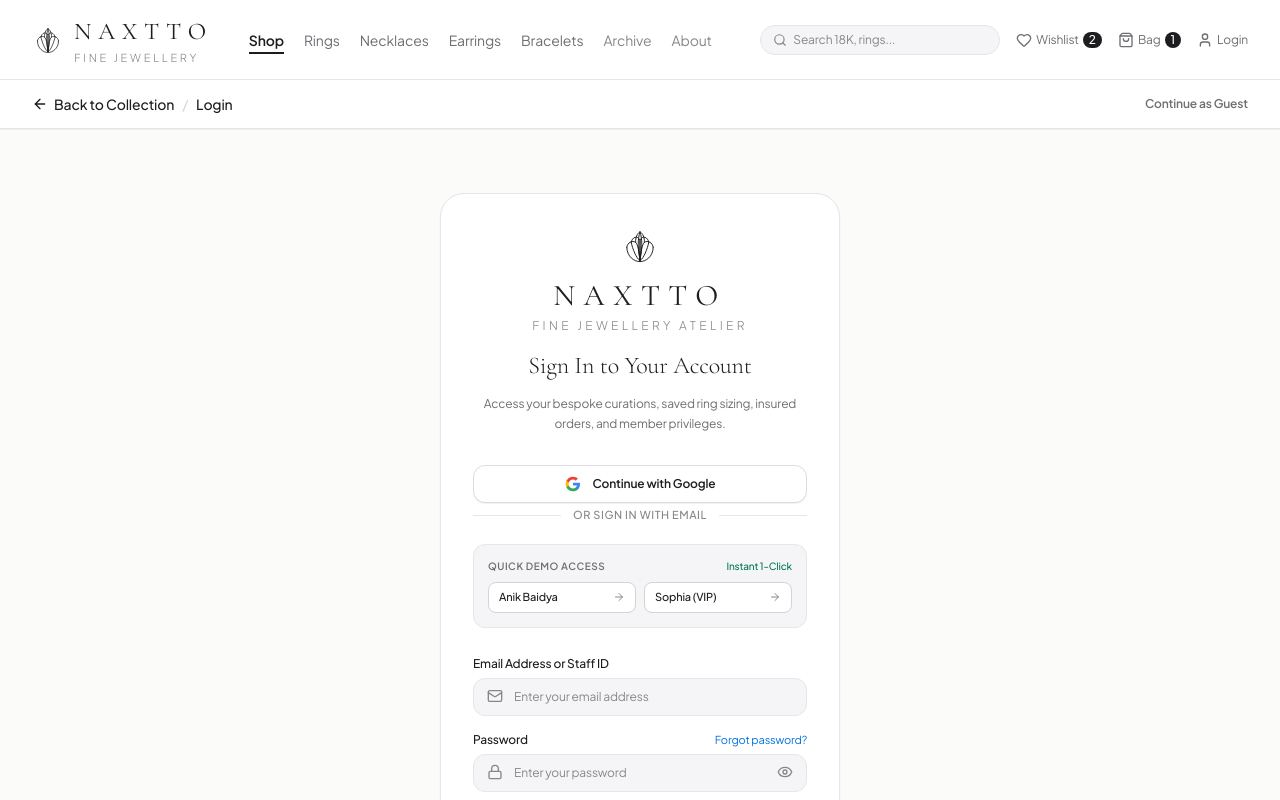
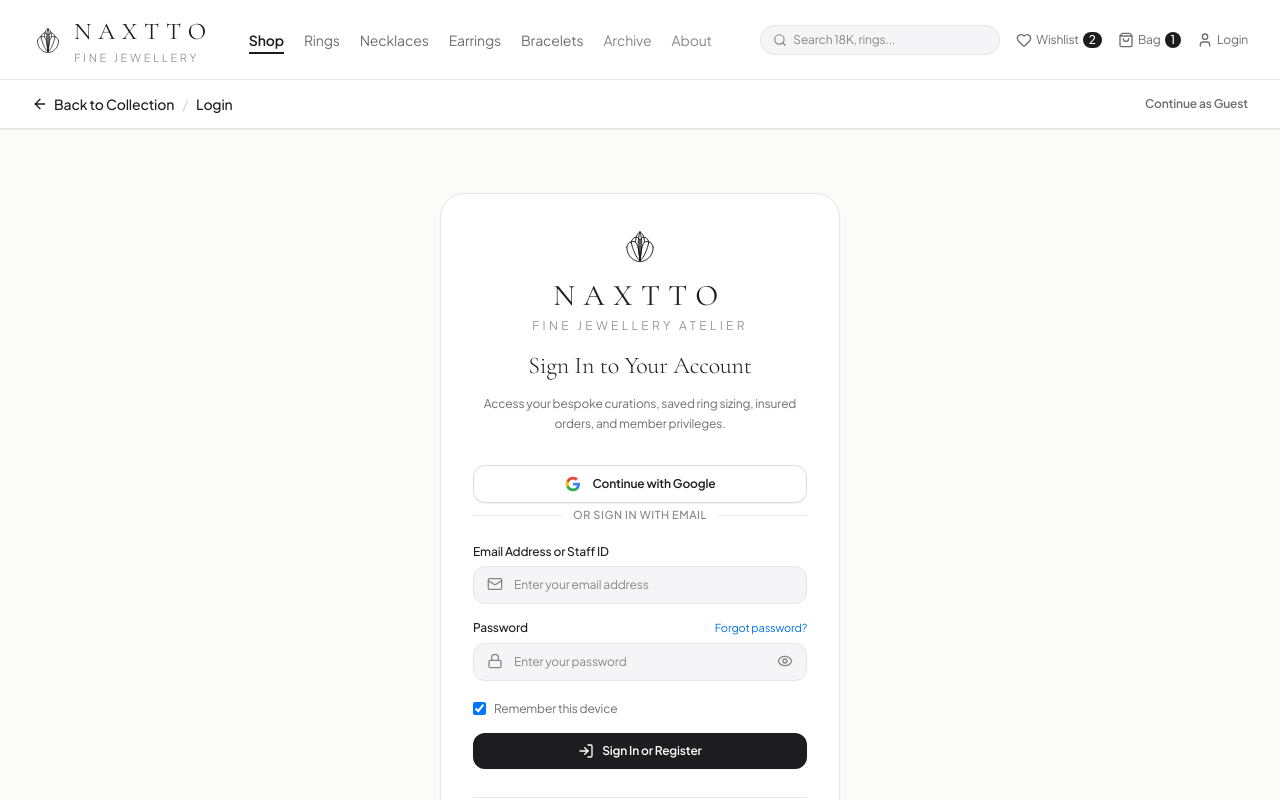
Before and after one commit to anikb6036/NaxtTo, a React (Vite) app: page / in a window 1280 px wide. Both pictures are taken after a click on the button "Login". Shown: the top 800 px of the page. Built offline with nearby package versions, Linux system fonts and the light colour scheme; a web font is replaced by a local one.

Commit message:
refactor(auth): remove unused quick login and domain logic
Clean up redundant state variables and helper functions related to debug domains and quick-login testing.

```diff
--- a/src/components/AccountPage.tsx
+++ b/src/components/AccountPage.tsx
@@ -70,13 +70,10 @@ export const AccountPage: React.FC<AccountPageProps> = ({
   const [authError, setAuthError] = useState<string | null>(null);
   const [authLoading, setAuthLoading] = useState(false);
   const [isGoogleLoading, setIsGoogleLoading] = useState(false);
-  const [unauthorizedDomain, setUnauthorizedDomain] = useState<string | null>(null);
-  const [copiedDomain, setCopiedDomain] = useState(false);
 
   const handleLoginSubmit = async (e: React.FormEvent) => {
     e.preventDefault();
     setAuthError(null);
-    setUnauthorizedDomain(null);
     const identifier = loginEmail.trim();
     const enteredPassword = loginPassword.trim();
 
@@ -160,25 +157,9 @@ export const AccountPage: React.FC<AccountPageProps> = ({
     }
   };
 
-  const handleQuickLogin = (email: string, name: string, tier: string = 'Atelier Connoisseur') => {
-    setAuthError(null);
-    setUnauthorizedDomain(null);
-    onUpdateUser({
-      id: `usr-${Date.now()}`,
-      name,
-      email,
-      isLoggedIn: true,
-      memberTier: tier,
-      memberSince: new Date().toLocaleDateString('en-US', { month: 'long', year: 'numeric' })
-    });
-    setUserName(name);
-    setUserEmail(email);
-  };
-
   const handleGoogleLogin = async () => {
     setIsGoogleLoading(true);
     setAuthError(null);
-    setUnauthorizedDomain(null);
     try {
       const { signInWithPopup } = await import('firebase/auth');
       const { auth, googleAuthProvider } = await import('../lib/firebase');
@@ -199,9 +180,7 @@ export const AccountPage: React.FC<AccountPageProps> = ({
     } catch (err: any) {
       console.error('Google Auth Error:', err);
       if (err.code === 'auth/unauthorized-domain' || err.message?.includes('unauthorized-domain')) {
-        const currentHost = window.location.hostname;
-        setUnauthorizedDomain(currentHost);
-        setAuthError(`Firebase domain authorization required for "${currentHost}". You can authorize it in Firebase Console or use the Instant 1-Click Google Patron Login below.`);
+        setAuthError(`Domain authorization required: Please add "${window.location.hostname}" to Authorized Domains in your Firebase Console (Authentication > Settings > Authorized domains).`);
       } else if (err.code === 'auth/popup-closed-by-user') {
         setAuthError('Google Sign-In popup was closed. Please try again.');
       } else if (err.code === 'auth/popup-blocked') {
@@ -209,7 +188,7 @@ export const AccountPage: React.FC<AccountPageProps> = ({
       } else if (err.code === 'auth/cancelled-popup-request') {
         // user clicked multiple times
       } else {
-        setAuthError(err.message || 'Google authentication failed. Please try again or use direct login.');
+        setAuthError(err.message || 'Google authentication failed. Please try again.');
       }
     } finally {
       setIsGoogleLoading(false);
@@ -432,86 +411,13 @@ export const AccountPage: React.FC<AccountPageProps> = ({
               </div>
             </div>
 
-            {/* Error & Domain Authorization Banner */}
-            {unauthorizedDomain && (
-              <div id="unauthorized-domain-banner" className="p-4 bg-amber-50 border border-amber-200 text-amber-900 rounded-xl space-y-3 text-xs animate-fadeIn">
-                <div className="flex items-start gap-2.5">
-                  <AlertCircle className="w-4 h-4 text-amber-600 shrink-0 mt-0.5" />
-                  <div>
-                    <p className="font-semibold text-amber-950">Firebase Domain Authorization</p>
-                    <p className="text-[11px] text-amber-800 mt-0.5">
-                      To enable live Google OAuth popups on this container, add this domain to your Firebase Console under <span className="font-medium">Authentication &gt; Settings &gt; Authorized domains</span>.
-                    </p>
-                  </div>
-                </div>
-
-                <div className="flex items-center gap-2 bg-white/80 border border-amber-200 rounded-lg p-2 font-mono text-[11px]">
-                  <span className="truncate flex-1 text-amber-950 select-all">{unauthorizedDomain}</span>
-                  <button
-                    type="button"
-                    onClick={() => {
-                      navigator.clipboard.writeText(unauthorizedDomain);
-                      setCopiedDomain(true);
-                      setTimeout(() => setCopiedDomain(false), 2000);
-                    }}
-                    className="px-2 py-1 bg-amber-100 hover:bg-amber-200 text-amber-900 rounded text-[10px] font-sans font-medium transition-colors shrink-0 flex items-center gap-1"
-                  >
-                    {copiedDomain ? <Check className="w-3 h-3 text-emerald-600" /> : <Copy className="w-3 h-3" />}
-                    <span>{copiedDomain ? 'Copied!' : 'Copy Domain'}</span>
-                  </button>
-                </div>
-
-                {/* Instant Google Login Bypass for unblocked development */}
-                <div className="pt-1">
-                  <button
-                    type="button"
-                    id="instant-patron-login-btn"
-                    onClick={() => handleQuickLogin('baidyaanik18@gmail.com', 'Anik Baidya', 'Atelier Connoisseur')}
-                    className="w-full py-2 bg-[#1d1d1f] hover:bg-black text-white rounded-lg text-xs font-medium flex items-center justify-center gap-2 transition-all shadow-xs"
-                  >
-                    <Sparkles className="w-3.5 h-3.5 text-[#d4af37]" />
-                    <span>Instant Login as Anik (baidyaanik18@gmail.com)</span>
-                  </button>
-                </div>
-              </div>
-            )}
-
-            {authError && !unauthorizedDomain && (
+            {/* Error Message */}
+            {authError && (
               <div className="p-3 bg-rose-50 border border-rose-200 text-rose-700 text-xs rounded-xl flex items-center gap-2 animate-fadeIn">
                 <AlertCircle className="w-4 h-4 shrink-0" />
                 <span>{authError}</span>
               </div>
             )}
-
-            {/* Quick 1-Click Access for Instant Preview Testing */}
-            <div className="bg-[#f5f5f7] border border-[#e5e5ea] rounded-xl p-3.5 space-y-2">
-              <div className="flex items-center justify-between">
-                <span className="text-[10px] uppercase font-semibold tracking-wider text-[#6e6e73]">
-                  Quick Demo Access
-                </span>
-                <span className="text-[10px] text-emerald-700 font-medium">Instant 1-Click</span>
-              </div>
-              <div className="grid grid-cols-2 gap-2">
-                <button
-                  type="button"
-                  id="quick-login-anik-btn"
-                  onClick={() => handleQuickLogin('baidyaanik18@gmail.com', 'Anik Baidya', 'Atelier Connoisseur')}
-                  className="px-2.5 py-1.5 bg-white hover:bg-[#eaeaea] border border-[#d2d2d7] rounded-lg text-[11px] font-medium text-[#1d1d1f] text-left transition-colors flex items-center justify-between"
-                >
-                  <span className="truncate">Anik Baidya</span>
-                  <ArrowRight className="w-3 h-3 text-[#86868b] shrink-0" />
-                </button>
-                <button
-                  type="button"
-                  id="quick-login-sophia-btn"
-                  onClick={() => handleQuickLogin('sophia.montgomery@atelier.com', 'Sophia Montgomery', 'Privé Circle')}
-                  className="px-2.5 py-1.5 bg-white hover:bg-[#eaeaea] border border-[#d2d2d7] rounded-lg text-[11px] font-medium text-[#1d1d1f] text-left transition-colors flex items-center justify-between"
-                >
-                  <span className="truncate">Sophia (VIP)</span>
-                  <ArrowRight className="w-3 h-3 text-[#86868b] shrink-0" />
-                </button>
-              </div>
-            </div>
 
             {/* Sign In Form */}
             <form onSubmit={handleLoginSubmit} className="space-y-4">
```
